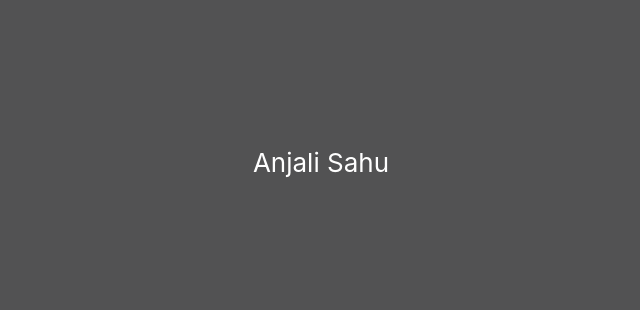
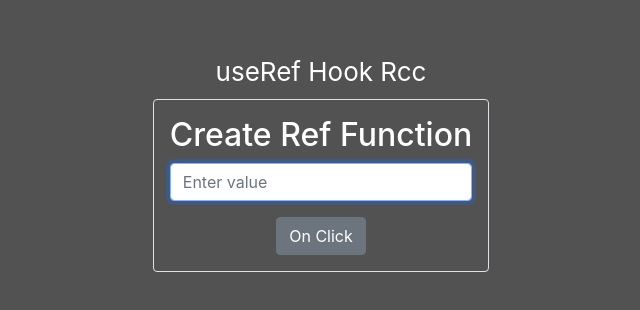
Before and after one commit to kiranrathor30697/react-hooks-office-, a React (Create React App) app: page / in a window 1280 px wide. Shown: the part 238-548 px from the top of the page, without its empty margins (319-959 px from the left). Built offline with nearby package versions, Linux system fonts and the light colour scheme.

Commit message:
createRef function

```diff
--- a/src/index.js
+++ b/src/index.js
@@ -3,6 +3,7 @@ import ReactDOM from 'react-dom/client';
 import './index.css';
 import CompParent from './useContext/rcc/CompParent';
 import App from './useContext/rfc/App'
+import UseRefRcc from './useref/rcc/UseRefRcc';
 import {UseRefHook} from './useref/rfc/UseRefHook';
 
 const root = ReactDOM.createRoot(document.getElementById('root'));
@@ -10,6 +11,7 @@ root.render(
   <React.StrictMode>
     {/* <App /> */}
     {/* <UseRefHook /> */}
-    <CompParent />
+    {/* <CompParent /> */}
+    <UseRefRcc />
   </React.StrictMode>
 );
--- /dev/null
+++ b/src/useref/rcc/UseRefRcc.js
@@ -0,0 +1,28 @@
+import React, { Component, createRef, useRef } from 'react';
+import '../../App.css'
+
+export default class UseRefRcc extends Component {
+
+   myRef = createRef();
+   myRef2 = createRef();
+
+   clickHere = (e) => {
+    // console.log(e);
+    let myData = this.myRef.current.value;
+    let myData2 = this.myRef2.current
+    myData2.innerHTML = myData;
+   }
+  render() {
+    return (
+      <div className='App App-header'>
+        useRef Hook Rcc
+        <form className='border mt-2 rounded p-3'>
+          <h2>Create Ref Function</h2>
+          <input className='form-control' ref={this.myRef} autoFocus placeholder='Enter value' />
+          <div className='mt-2' ref={this.myRef2}>{}</div>
+          <button type='button' className='btn btn-secondary mt-2 ' onClick={(e)=>{this.clickHere(e)}}>On Click</button>
+        </form>
+      </div>
+    );
+  }
+}
--- a/src/useref/rfc/UseRefHook.js
+++ b/src/useref/rfc/UseRefHook.js
@@ -1,10 +1,11 @@
-import React, { createRef } from 'react';
+import React, { createRef, useRef } from 'react';
 import '../../App.css'
 
 export const UseRefHook = () => {
 
-  const myRef = createRef();
-  const myRef2 = createRef();
+  // const myRef = createRef();
+  const myRef = useRef();
+  const myRef2 = useRef();
 
   const handleClick = (e) => {
     e.preventDefault();
```
